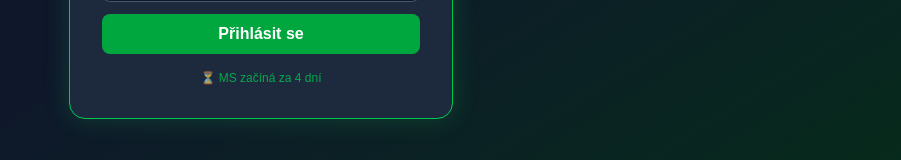
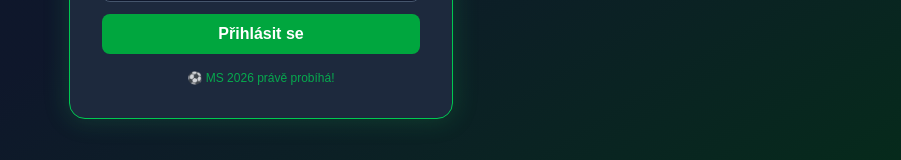
Before and after one commit to Koudy17/ms-tipovacka, a Next.js app: page / in a window 1280 px wide. Shown: the part 482-642 px from the top of the page, without its empty margins (379-1280 px from the left). Built offline with nearby package versions, Linux system fonts and the light colour scheme.

Commit message:
fix: nahrazen odpocet za MS probiha

```diff
--- a/app/page.tsx
+++ b/app/page.tsx
@@ -129,7 +129,7 @@ export default function Home() {
             Přihlásit se
           </button>
           <p className="text-center text-green-500 text-xs mt-4 opacity-80">
-            ⏳ MS začíná za {Math.ceil((new Date('2026-06-11T19:00:00Z').getTime() - Date.now()) / (1000 * 60 * 60 * 24))} dní
+            ⚽ MS 2026 právě probíhá!
           </p>
         </div>
       </div>
```
